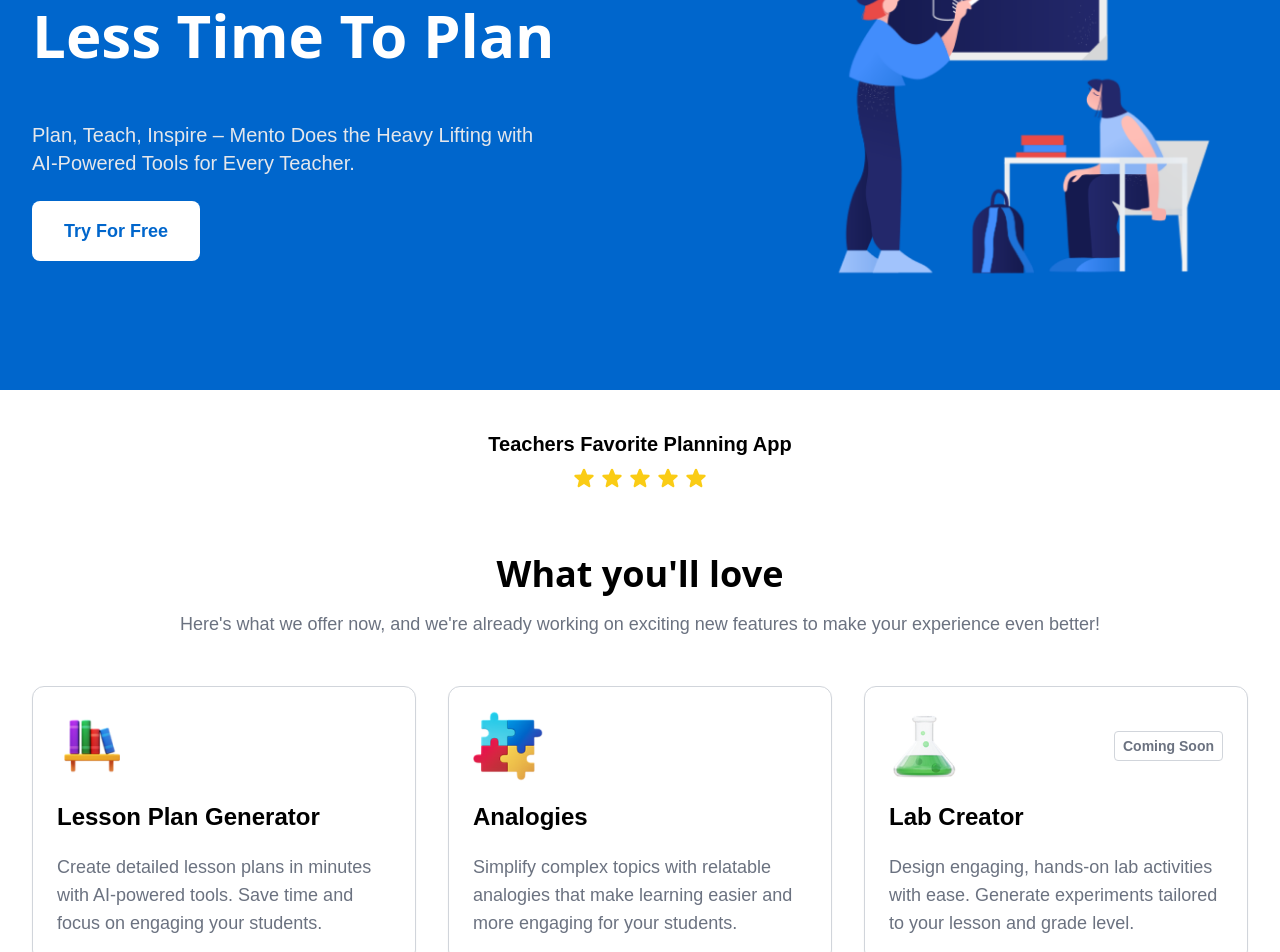
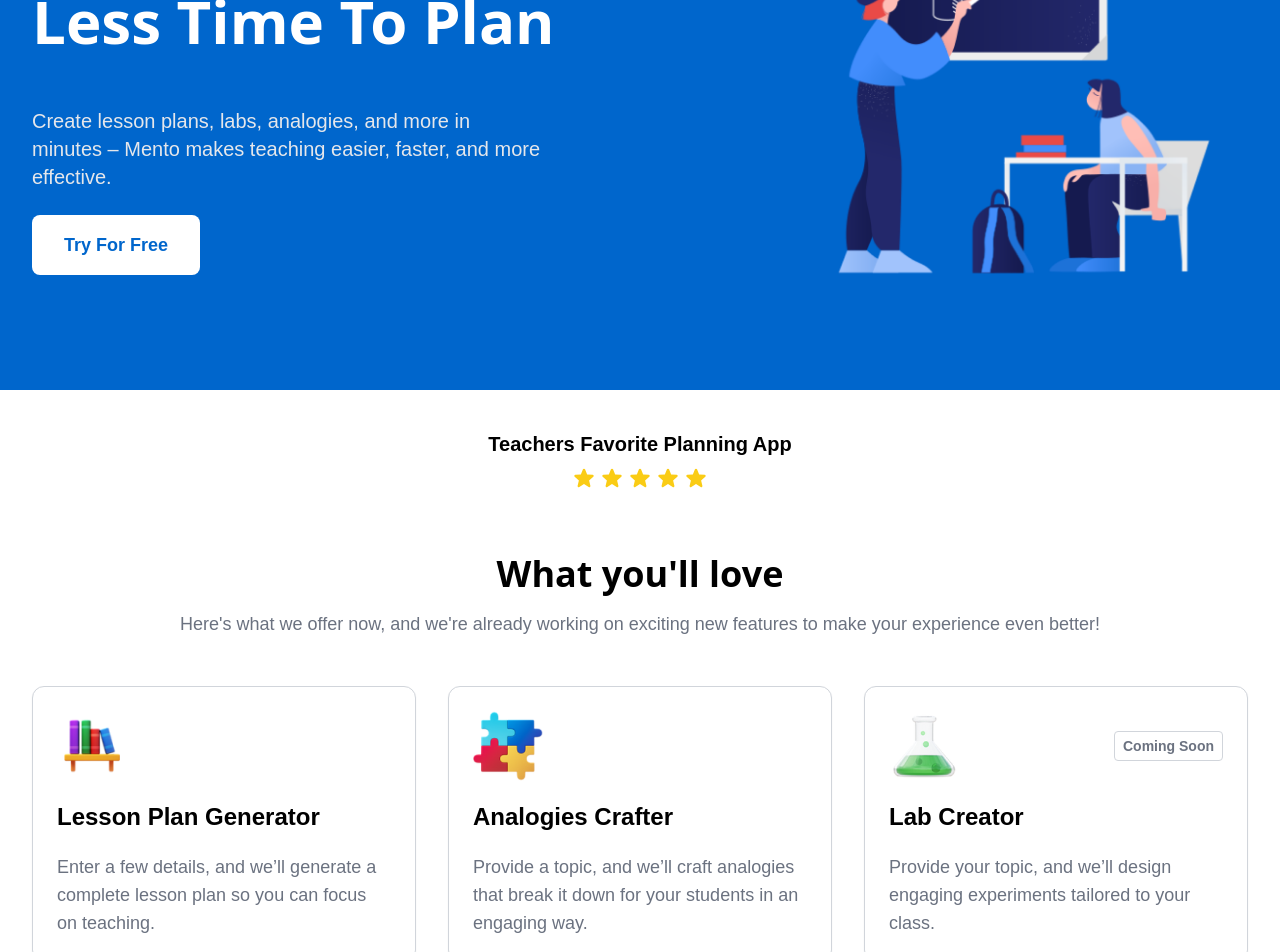
Before and after one commit to jsanch387/mento-app, a Next.js app: page / in a window 1280 px wide. Shown: the part 260-1212 px from the top of the page. Built offline with nearby package versions, Linux system fonts and the light colour scheme; no server answers.

Commit message:
UI Updates

```diff
--- a/app/features/landing/components/FeatureCards.tsx
+++ b/app/features/landing/components/FeatureCards.tsx
@@ -11,21 +11,21 @@ const features = [
   {
     title: "Lesson Plan Generator",
     description:
-      "Create detailed lesson plans in minutes with AI-powered tools. Save time and focus on engaging your students.",
+      "Enter a few details, and we’ll generate a complete lesson plan so you can focus on teaching.",
     icon: BooksIcon,
     isComingSoon: false, // Indicates the feature is available
   },
   {
-    title: "Analogies",
+    title: "Analogies Crafter",
     description:
-      "Simplify complex topics with relatable analogies that make learning easier and more engaging for your students.",
+      "Provide a topic, and we’ll craft analogies that break it down for your students in an engaging way.",
     icon: PuzzleIcon,
     isComingSoon: false, // Indicates the feature is coming soon
   },
   {
     title: "Lab Creator",
     description:
-      "Design engaging, hands-on lab activities with ease. Generate experiments tailored to your lesson and grade level.",
+      "Provide your topic, and we’ll design engaging experiments tailored to your class.",
     icon: FlaskIcon,
     isComingSoon: true, // Indicates the feature is coming soon
   },
--- a/app/features/landing/sections/HeroSection.tsx
+++ b/app/features/landing/sections/HeroSection.tsx
@@ -16,8 +16,8 @@ export default function HeroSection() {
             </span>
           </h1>
           <p className="text-lg sm:text-xl text-gray-200 ">
-            Plan, Teach, Inspire – Mento Does the Heavy Lifting with AI-Powered
-            Tools for Every Teacher.
+            Create lesson plans, labs, analogies, and more in minutes – Mento
+            makes teaching easier, faster, and more effective.
           </p>
           <Link href="/signup">
             <Button
```
